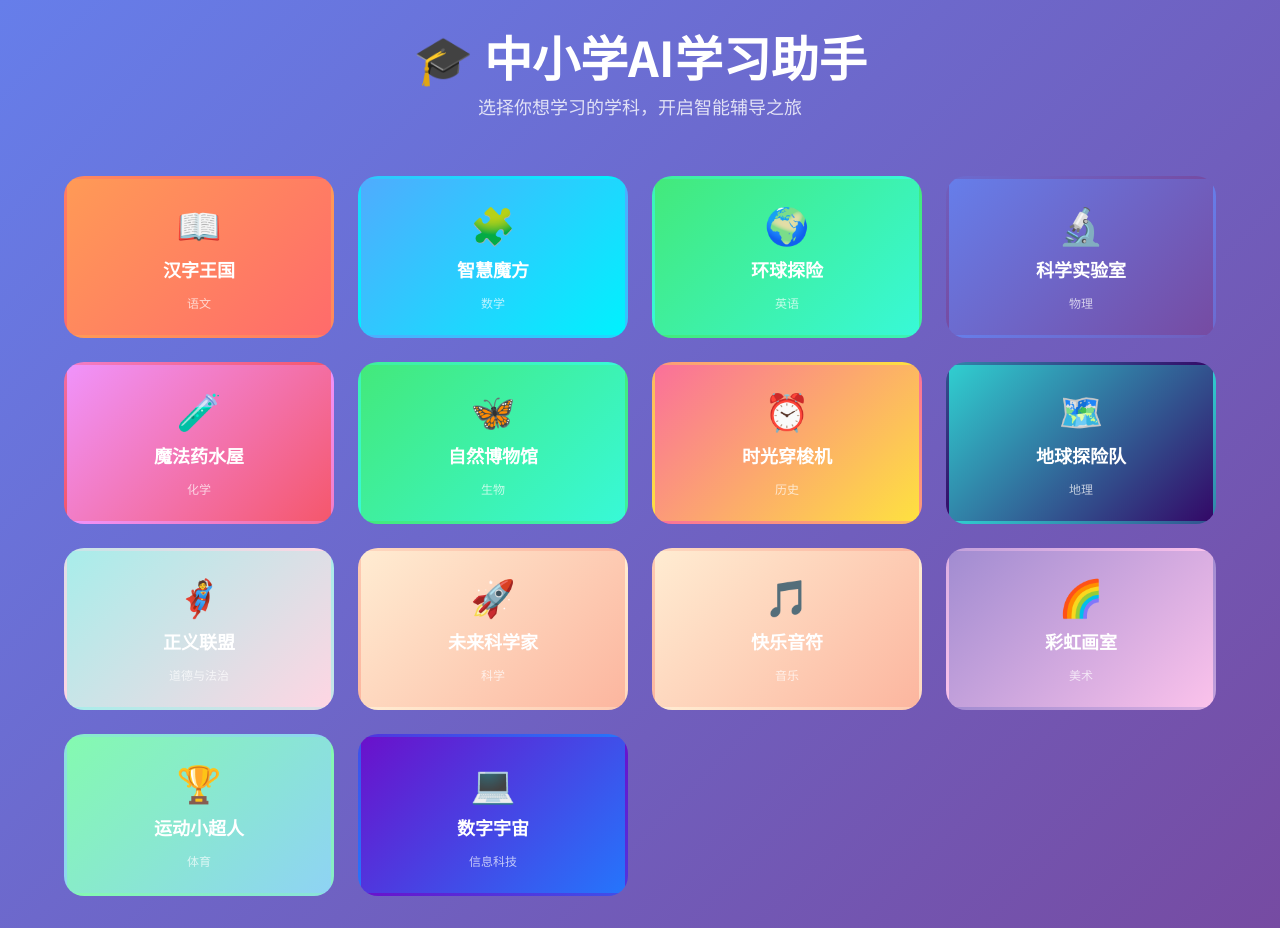
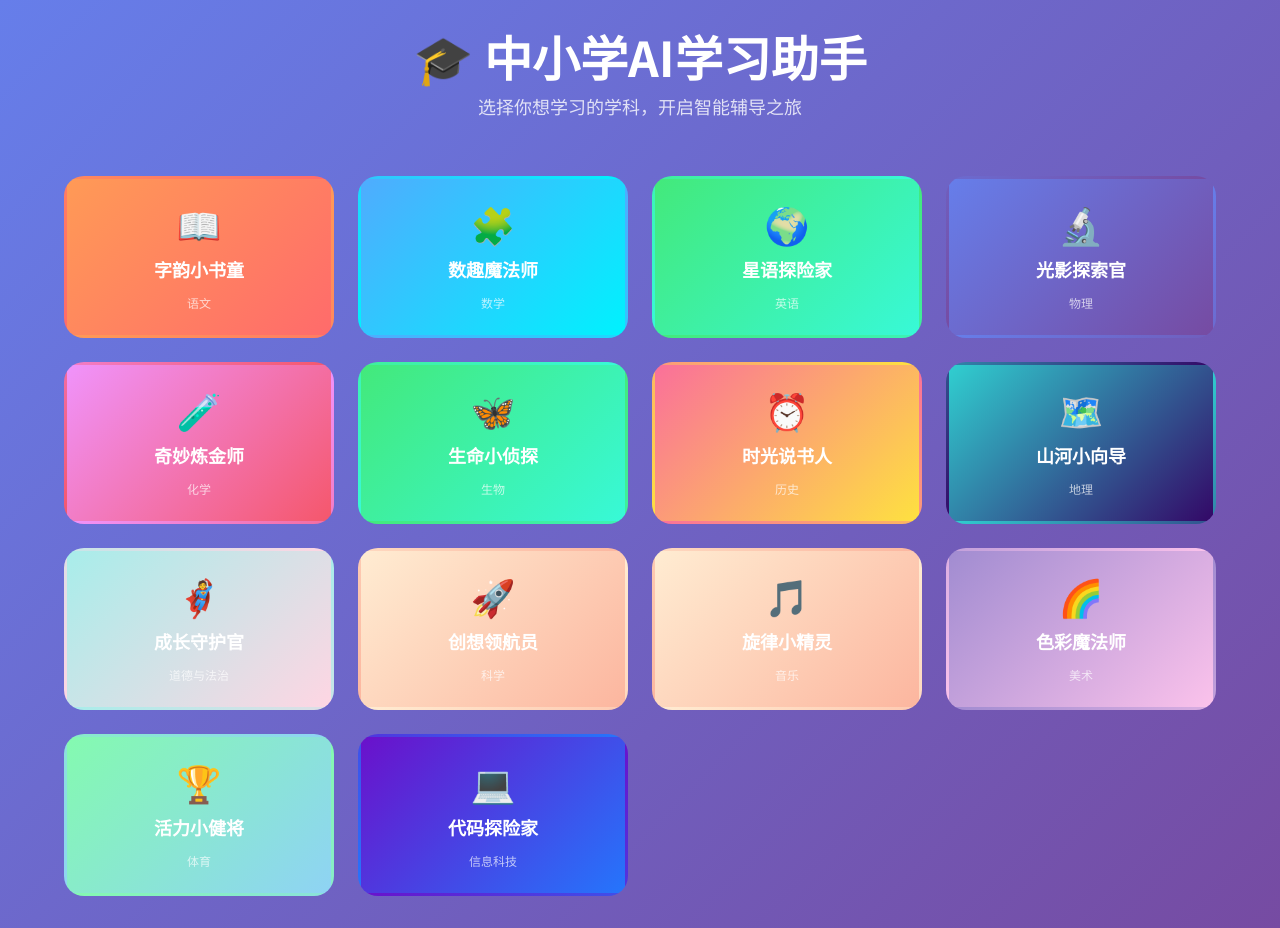
Before and after one commit to hunterxiaoxiao/tut, a website: page index.html in a window 1280 px wide. Drawn offline with nearby package versions, Linux system fonts and the light colour scheme.

Commit message:
Add files via upload

```diff
--- a/index.html
+++ b/index.html
@@ -196,73 +196,87 @@
             <div class="grid grid-cols-2 md:grid-cols-3 lg:grid-cols-4 gap-4 md:gap-6">
                 <div class="subject-card theme-chinese"   data-key="chinese">
                     <span class="text-4xl">📖</span>
-                    <span class="text-white font-bold text-lg">汉字王国</span>
+                    <span class="text-white font-bold text-lg">字韵小书童</span>
                     <span class="text-white/70 text-xs">语文</span>
+
                 </div>
                 <div class="subject-card theme-math"      data-key="math">
                     <span class="text-4xl">🧩</span>
-                    <span class="text-white font-bold text-lg">智慧魔方</span>
+                    <span class="text-white font-bold text-lg">数趣魔法师</span>
                     <span class="text-white/70 text-xs">数学</span>
+
                 </div>
                 <div class="subject-card theme-english"   data-key="english">
                     <span class="text-4xl">🌍</span>
-                    <span class="text-white font-bold text-lg">环球探险</span>
+                    <span class="text-white font-bold text-lg">星语探险家</span>
                     <span class="text-white/70 text-xs">英语</span>
+
                 </div>
                 <div class="subject-card theme-physics"   data-key="physics">
                     <span class="text-4xl">🔬</span>
-                    <span class="text-white font-bold text-lg">科学实验室</span>
+                    <span class="text-white font-bold text-lg">光影探索官</span>
                     <span class="text-white/70 text-xs">物理</span>
+
                 </div>
                 <div class="subject-card theme-chemistry" data-key="chemistry">
                     <span class="text-4xl">🧪</span>
-                    <span class="text-white font-bold text-lg">魔法药水屋</span>
+                    <span class="text-white font-bold text-lg">奇妙炼金师</span>
                     <span class="text-white/70 text-xs">化学</span>
+
                 </div>
                 <div class="subject-card theme-biology"   data-key="biology">
                     <span class="text-4xl">🦋</span>
-                    <span class="text-white font-bold text-lg">自然博物馆</span>
+                    <span class="text-white font-bold text-lg">生命小侦探</span>
                     <span class="text-white/70 text-xs">生物</span>
+
                 </div>
                 <div class="subject-card theme-history"   data-key="history">
                     <span class="text-4xl">⏰</span>
-                    <span class="text-white font-bold text-lg">时光穿梭机</span>
+                    <span class="text-white font-bold text-lg">时光说书人</span>
                     <span class="text-white/70 text-xs">历史</span>
+
                 </div>
                 <div class="subject-card theme-geography" data-key="geography">
                     <span class="text-4xl">🗺️</span>
-                    <span class="text-white font-bold text-lg">地球探险队</span>
+                    <span class="text-white font-bold text-lg">山河小向导</span>
                     <span class="text-white/70 text-xs">地理</span>
+
                 </div>
                 <div class="subject-card theme-moral"     data-key="moral">
                     <span class="text-4xl">🦸</span>
-                    <span class="text-white font-bold text-lg">正义联盟</span>
+                    <span class="text-white font-bold text-lg">成长守护官</span>
                     <span class="text-white/70 text-xs">道德与法治</span>
+
                 </div>
                 <div class="subject-card theme-science"   data-key="science">
                     <span class="text-4xl">🚀</span>
-                    <span class="text-white font-bold text-lg">未来科学家</span>
+                    <span class="text-white font-bold text-lg">创想领航员</span>
                     <span class="text-white/70 text-xs">科学</span>
+
                 </div>
                 <div class="subject-card theme-music"     data-key="music">
                     <span class="text-4xl">🎵</span>
-                    <span class="text-white font-bold text-lg">快乐音符</span>
+                    <span class="text-white font-bold text-lg">旋律小精灵</span>
                     <span class="text-white/70 text-xs">音乐</span>
+
                 </div>
                 <div class="subject-card theme-art"       data-key="art">
                     <span class="text-4xl">🌈</span>
-                    <span class="text-white font-bold text-lg">彩虹画室</span>
+                    <span class="text-white font-bold text-lg">色彩魔法师</span>
                     <span class="text-white/70 text-xs">美术</span>
+
                 </div>
                 <div class="subject-card theme-pe"        data-key="pe">
                     <span class="text-4xl">🏆</span>
-                    <span class="text-white font-bold text-lg">运动小超人</span>
+                    <span class="text-white font-bold text-lg">活力小健将</span>
                     <span class="text-white/70 text-xs">体育</span>
+
                 </div>
                 <div class="subject-card theme-it"        data-key="it">
                     <span class="text-4xl">💻</span>
-                    <span class="text-white font-bold text-lg">数字宇宙</span>
+                    <span class="text-white font-bold text-lg">代码探险家</span>
                     <span class="text-white/70 text-xs">信息科技</span>
+
                 </div>
             </div>
         </div>
@@ -334,20 +348,20 @@
 const PROXY_URL = '/api/chat';
 
 const SUBJECTS = {
-    chinese:   { name: '汉字王国',   subject: '语文',      theme: 'theme-chinese',   color: 'linear-gradient(135deg,#ff9a56,#ff6b6b)' },
-    math:      { name: '智慧魔方',   subject: '数学',      theme: 'theme-math',      color: 'linear-gradient(135deg,#4facfe,#00f2fe)' },
-    english:   { name: '环球探险',   subject: '英语',      theme: 'theme-english',   color: 'linear-gradient(135deg,#43e97b,#38f9d7)' },
-    physics:   { name: '科学实验室', subject: '物理',      theme: 'theme-physics',   color: 'linear-gradient(135deg,#667eea,#764ba2)' },
-    chemistry: { name: '魔法药水屋', subject: '化学',      theme: 'theme-chemistry', color: 'linear-gradient(135deg,#f093fb,#f5576c)' },
-    biology:   { name: '自然博物馆', subject: '生物',      theme: 'theme-biology',   color: 'linear-gradient(135deg,#43e97b,#38f9d7)' },
-    history:   { name: '时光穿梭机', subject: '历史',      theme: 'theme-history',   color: 'linear-gradient(135deg,#fa709a,#fee140)' },
-    geography: { name: '地球探险队', subject: '地理',      theme: 'theme-geography', color: 'linear-gradient(135deg,#30cfd0,#667eea)' },
-    moral:     { name: '正义联盟',   subject: '道德与法治', theme: 'theme-moral',    color: 'linear-gradient(135deg,#a8edea,#fed6e3)' },
-    science:   { name: '未来科学家', subject: '科学',      theme: 'theme-science',   color: 'linear-gradient(135deg,#ffecd2,#fcb69f)' },
-    music:     { name: '快乐音符',   subject: '音乐',      theme: 'theme-music',     color: 'linear-gradient(135deg,#ffecd2,#fcb69f)' },
-    art:       { name: '彩虹画室',   subject: '美术',      theme: 'theme-art',       color: 'linear-gradient(135deg,#a18cd1,#fbc2eb)' },
-    pe:        { name: '运动小超人', subject: '体育',      theme: 'theme-pe',        color: 'linear-gradient(135deg,#84fab0,#8fd3f4)' },
-    it:        { name: '数字宇宙',   subject: '信息科技',  theme: 'theme-it',        color: 'linear-gradient(135deg,#6a11cb,#2575fc)' }
+    chinese:   { name: '字韵小书童',   subject: '语文',      theme: 'theme-chinese',   color: 'linear-gradient(135deg,#ff9a56,#ff6b6b)',  greeting: '欢迎来到汉字王国！我是字韵小书童，陪你解锁汉字的故事、读懂诗词的浪漫，一起在文字里遇见万千风景～' },
+    math:      { name: '数趣魔法师',   subject: '数学',      theme: 'theme-math',      color: 'linear-gradient(135deg,#4facfe,#00f2fe)',  greeting: '嘿！我是数趣魔法师，能把复杂的公式变成好玩的谜题，带你玩转加减乘除，破解所有数学小挑战！' },
+    english:   { name: '星语探险家',   subject: '英语',      theme: 'theme-english',   color: 'linear-gradient(135deg,#43e97b,#38f9d7)',  greeting: 'Hi！我是星语探险家，陪你用单词当船票，用句子做地图，一起探索英语世界的奇妙角落！' },
+    physics:   { name: '光影探索官',   subject: '物理',      theme: 'theme-physics',   color: 'linear-gradient(135deg,#667eea,#764ba2)',  greeting: '叮！科学实验室已开启！我是光影探索官，带你揭开力与光的秘密，发现物理世界里藏不住的惊喜～' },
+    chemistry: { name: '奇妙炼金师',   subject: '化学',      theme: 'theme-chemistry', color: 'linear-gradient(135deg,#f093fb,#f5576c)',  greeting: '欢迎来到魔法药水屋！我是奇妙炼金师，陪你观察颜色的变化、发现元素的奇妙，解锁化学世界的神奇反应！' },
+    biology:   { name: '生命小侦探',   subject: '生物',      theme: 'theme-biology',   color: 'linear-gradient(135deg,#43e97b,#38f9d7)',  greeting: '你好呀！我是生命小侦探，带你认识花草虫鱼，探索细胞的奥秘，读懂大自然写的每一封信～' },
+    history:   { name: '时光说书人',   subject: '历史',      theme: 'theme-history',   color: 'linear-gradient(135deg,#fa709a,#fee140)',  greeting: '3、2、1，穿越启动！我是时光说书人，陪你走进朝代更迭，听历史讲那些藏在时光里的故事！' },
+    geography: { name: '山河小向导',   subject: '地理',      theme: 'theme-geography', color: 'linear-gradient(135deg,#30cfd0,#667eea)',  greeting: '准备好出发了吗？我是山河小向导，带你翻越山川、横跨大洋，认识地球的每一处奇妙风景！' },
+    moral:     { name: '成长守护官',   subject: '道德与法治', theme: 'theme-moral',    color: 'linear-gradient(135deg,#a8edea,#fed6e3)',  greeting: '我是成长守护官，陪你学习规则与善意，解锁勇气与责任，做正直又温暖的小小少年！' },
+    science:   { name: '创想领航员',   subject: '科学',      theme: 'theme-science',   color: 'linear-gradient(135deg,#ffecd2,#fcb69f)',  greeting: '欢迎来到未来科学站！我是创想领航员，带你大胆提问、动手探索，把奇思妙想变成科学的答案！' },
+    music:     { name: '旋律小精灵',   subject: '音乐',      theme: 'theme-music',     color: 'linear-gradient(135deg,#ffecd2,#fcb69f)',  greeting: '叮咚～音符已上线！我是旋律小精灵，陪你认识节奏与音阶，一起在音乐里遇见快乐～' },
+    art:       { name: '色彩魔法师',   subject: '美术',      theme: 'theme-art',       color: 'linear-gradient(135deg,#a18cd1,#fbc2eb)',  greeting: '欢迎来到彩虹画室！我是色彩魔法师，陪你用画笔描绘想象，让每一抹颜色都开出花来～' },
+    pe:        { name: '活力小健将',   subject: '体育',      theme: 'theme-pe',        color: 'linear-gradient(135deg,#84fab0,#8fd3f4)',  greeting: '动起来！我是活力小健将，陪你解锁运动的乐趣，一起跑出健康、跳出自信！' },
+    it:        { name: '代码探险家',   subject: '信息科技',  theme: 'theme-it',        color: 'linear-gradient(135deg,#6a11cb,#2575fc)',  greeting: '欢迎进入数字宇宙！我是代码探险家，带你认识编程的语言，探索科技世界的无限可能！' }
 };
 
 const GRADES = ['','一年级','二年级','三年级','四年级','五年级','六年级','七年级','八年级','九年级'];
@@ -404,8 +418,8 @@ function openChat() {
     messagesEl.innerHTML = '';
     conversationId = null;
 
-    // 显示欢迎消息
-    addMessage('ai', `你好！我是你的${cfg.name} AI老师 🎉\n专为${gradeName}同学服务，有任何问题随时问我！`);
+    // 显示开场白
+    addMessage('ai', cfg.greeting || `你好！我是你的${cfg.name} AI老师 🎉\n专为${gradeName}同学服务，有任何问题随时问我！`);
 
     document.getElementById('chat-overlay').classList.add('active');
     setTimeout(() => document.getElementById('chat-input').focus(), 300);
```
